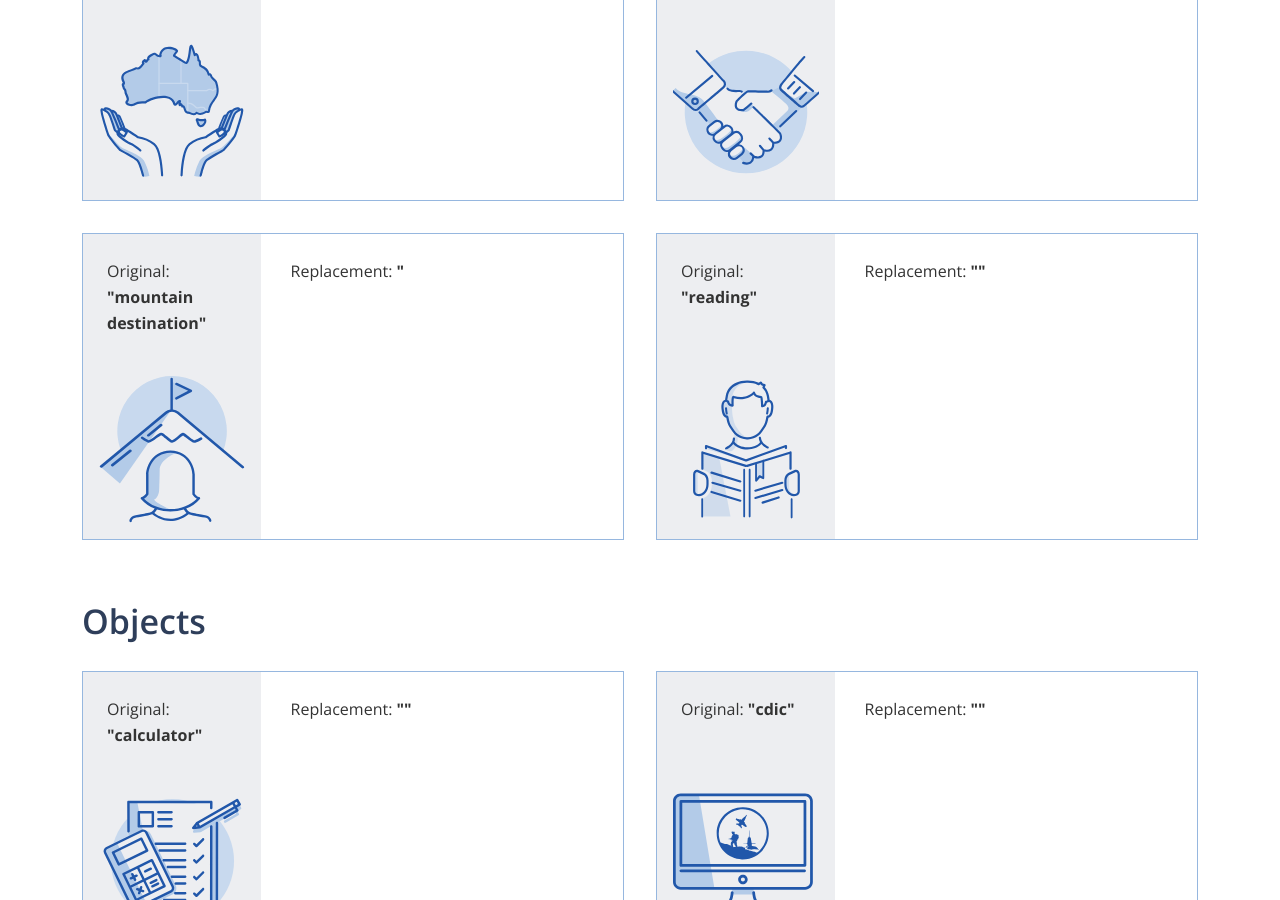
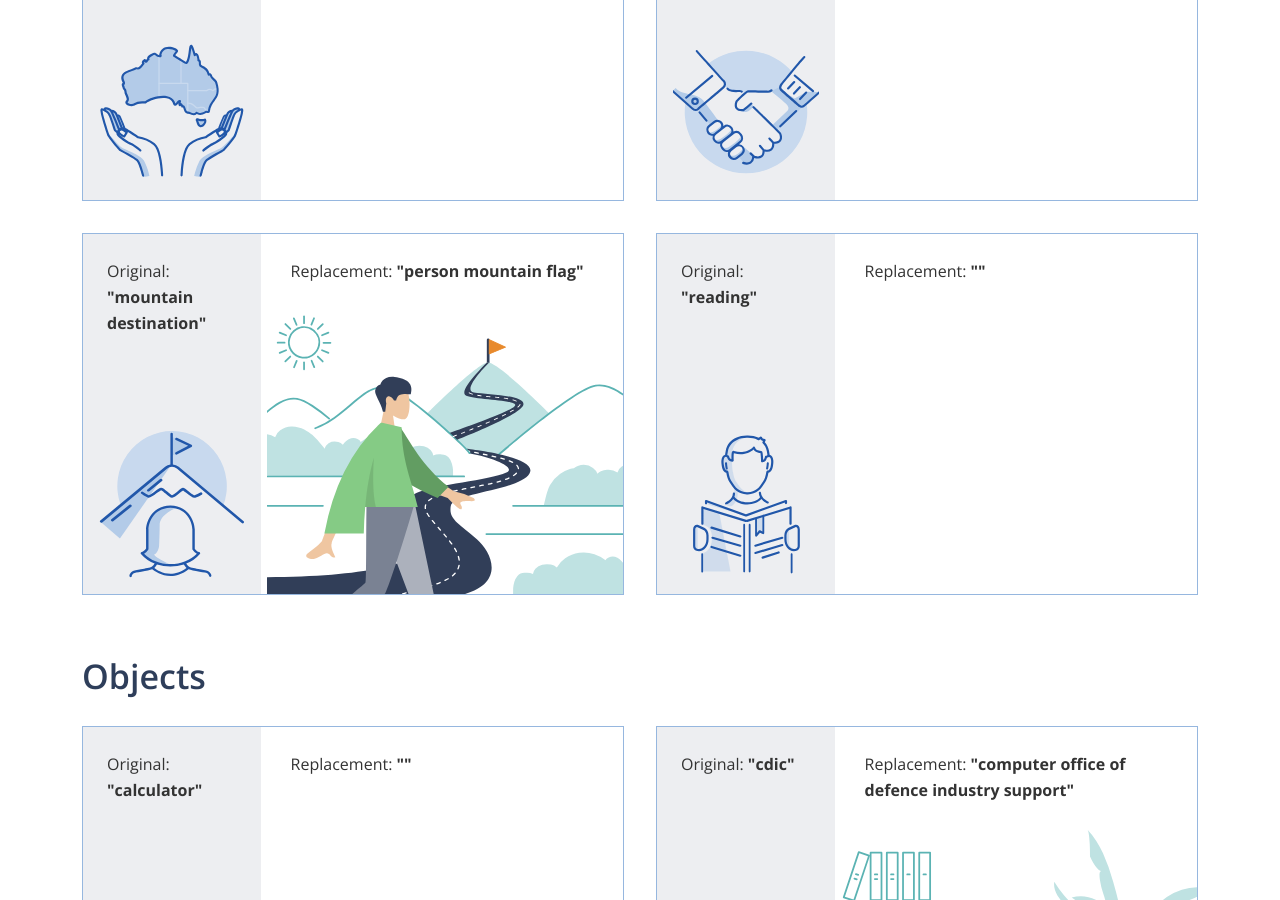
Before and after one commit to AUSGov/bga-refresh, a Jekyll site: the page built from image-library.html, in a window 1280 px wide and 900 px high, scrolled down 5163 px. Built offline with Jekyll 4.4.1, drawn with Linux system fonts in a browser that asks for light colours.

Commit message:
Adding concept illustrations.

```diff
--- a/image-library.html
+++ b/image-library.html
@@ -665,10 +665,10 @@
 
                     <div class="library-image">
                         <div class="title">
-                            <p>Replacement: <strong>"</strong></p>
-                        </div>
-                        <div class="image-wrapper">
-
+                            <p>Replacement: <strong>"person mountain flag"</strong></p>
+                        </div>
+                        <div class="image-wrapper">
+                             <img src="assets/refresh-illustrations/person-mountain-flag.svg" alt="">
                         </div>
                     </div>
 
@@ -760,10 +760,10 @@
 
                     <div class="library-image">
                         <div class="title">
-                            <p>Replacement: <strong>""</strong></p>
-                        </div>
-                        <div class="image-wrapper">
-
+                            <p>Replacement: <strong>"computer office of defence industry support"</strong></p>
+                        </div>
+                        <div class="image-wrapper">
+                             <img src="assets/refresh-illustrations/computer-office-of-defence-industry-support.svg" alt="">
                         </div>
                     </div>
 
```
Also changed, not shown: assets/refresh-illustrations/computer-office-of-defence-industry-support.svg (added), assets/refresh-illustrations/laptop-charts.svg, assets/refresh-illustrations/person-mountain-flag.svg (added).
